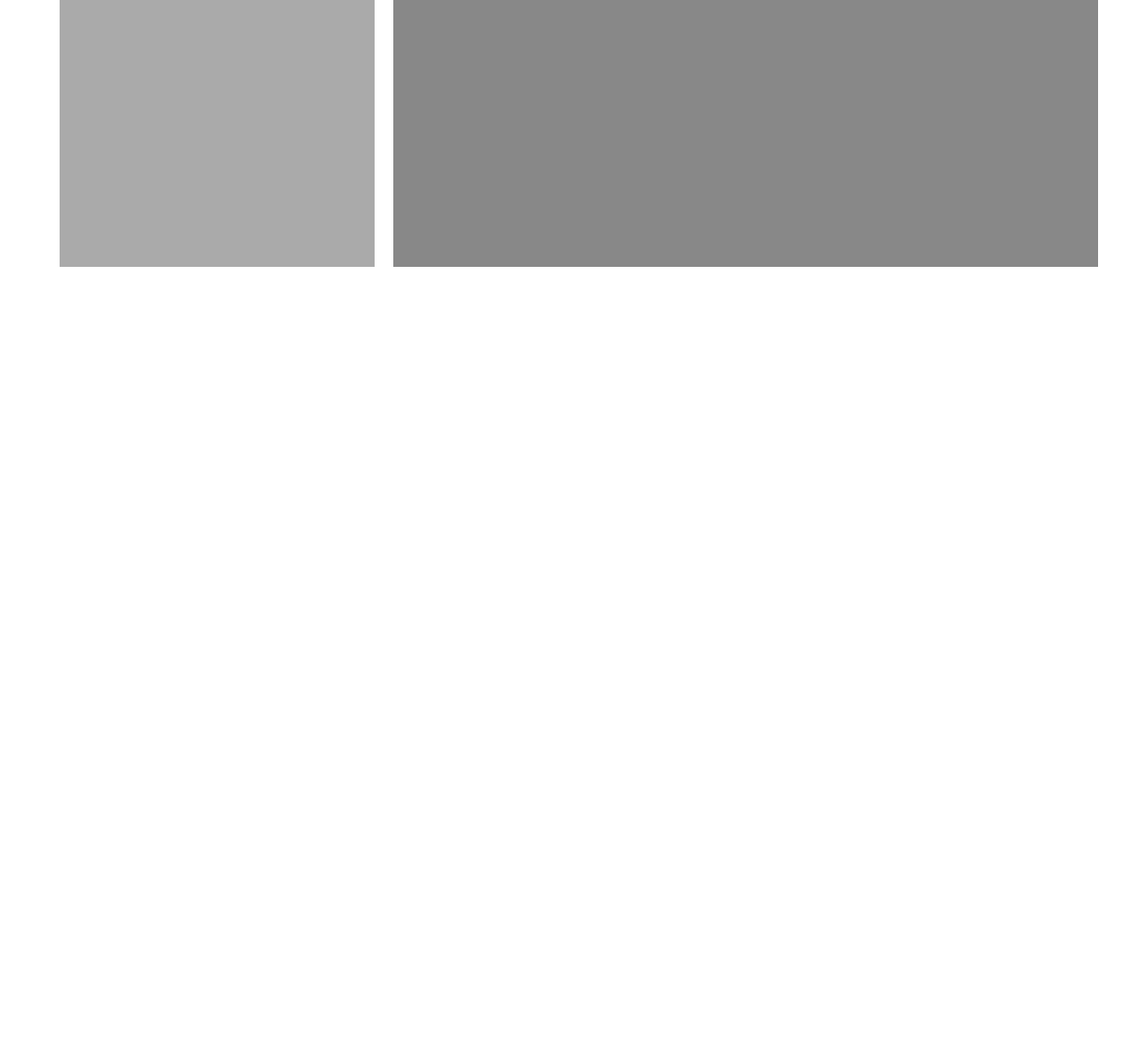
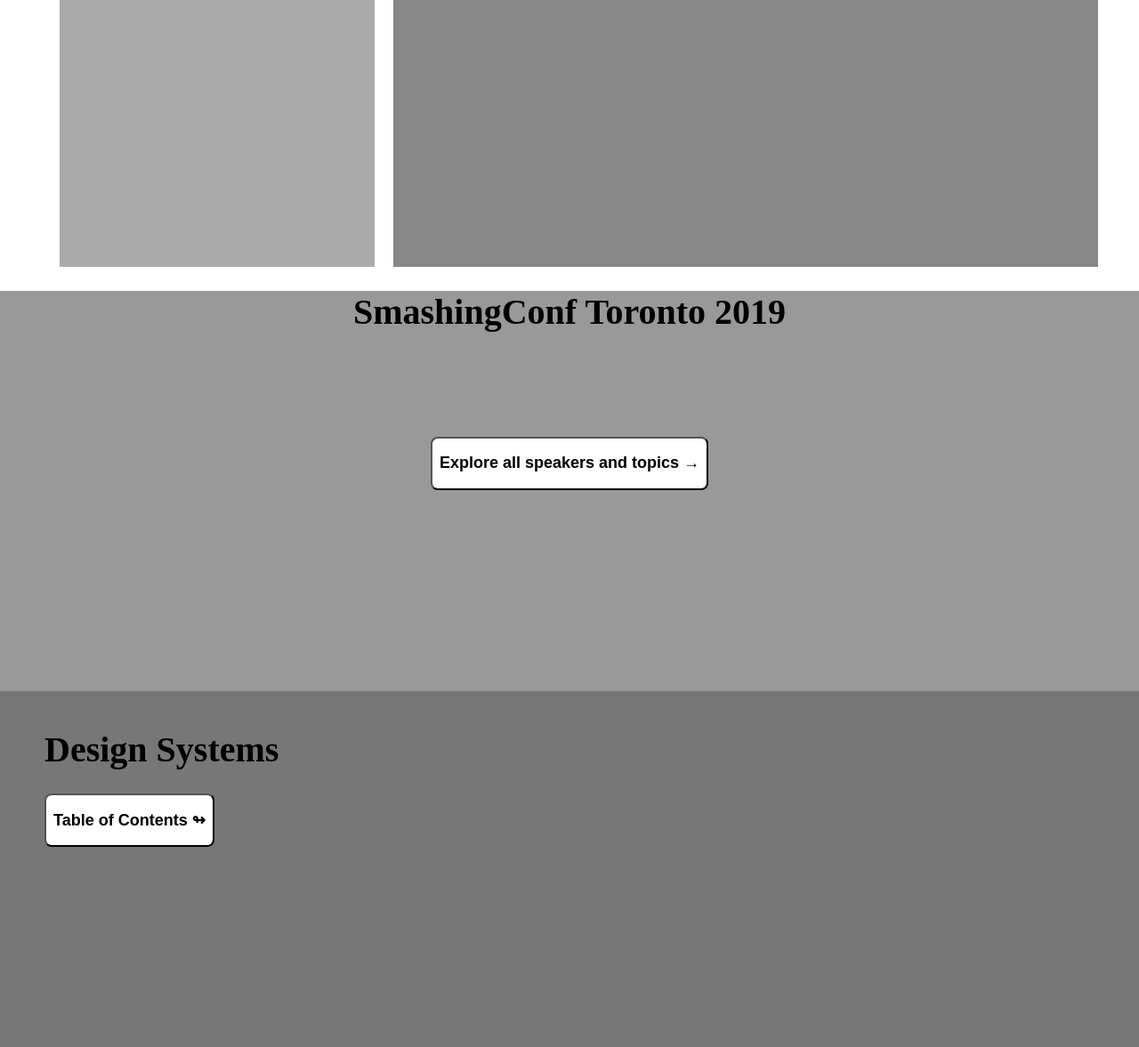
Before and after one commit to AhmedBadah/smashing-magazine, a plain HTML site: page index.html in a window 1280 px wide. Shown: the part 4517-5694 px from the top of the page at 89% size. Before the commit the page ends 4817 px from the top, so only its background shows below. Drawn offline with Linux system fonts and the light colour scheme.

Commit message:
Complete file

```diff
--- a/css/style.css
+++ b/css/style.css
@@ -153,3 +153,33 @@ header{
 	margin-right: 21px;
 	min-height: 285px;
 }
+
+.comming {
+  background-color: #999;
+  height: 450px;
+  text-align: center;
+  width: 100%;
+}
+.comming button {
+
+  margin-top: 90px;
+}
+
+.featured {
+  padding: 15px 50px;
+  height: 400px;
+  background-color: #777;
+}
+
+.btn-lg {
+  background-color: #fff;
+  border-radius: 8px;
+  font-size: 18px;
+  font-weight: bold;
+  height: 60px;
+  padding: 8px;
+}
+
+.section-title {
+  font-size: 2.5em;
+}
--- a/index.html
+++ b/index.html
@@ -117,6 +117,16 @@
         </div>
       </div>
     </div>
+
+    <div class="comming">
+      <h1 class="section-title">SmashingConf Toronto 2019</h1>
+      <button class="btn-lg" type="button" name="button">Explore all speakers and topics →</button>
+    </div>
+
+    <div class="featured">
+      <h1 class="section-title">Design Systems</h1>
+      <button class="btn-lg" type="button" name="button">Table of Contents ↬</button>
+    </div>
   </main>
   <!-- end of main  -->
 
```
